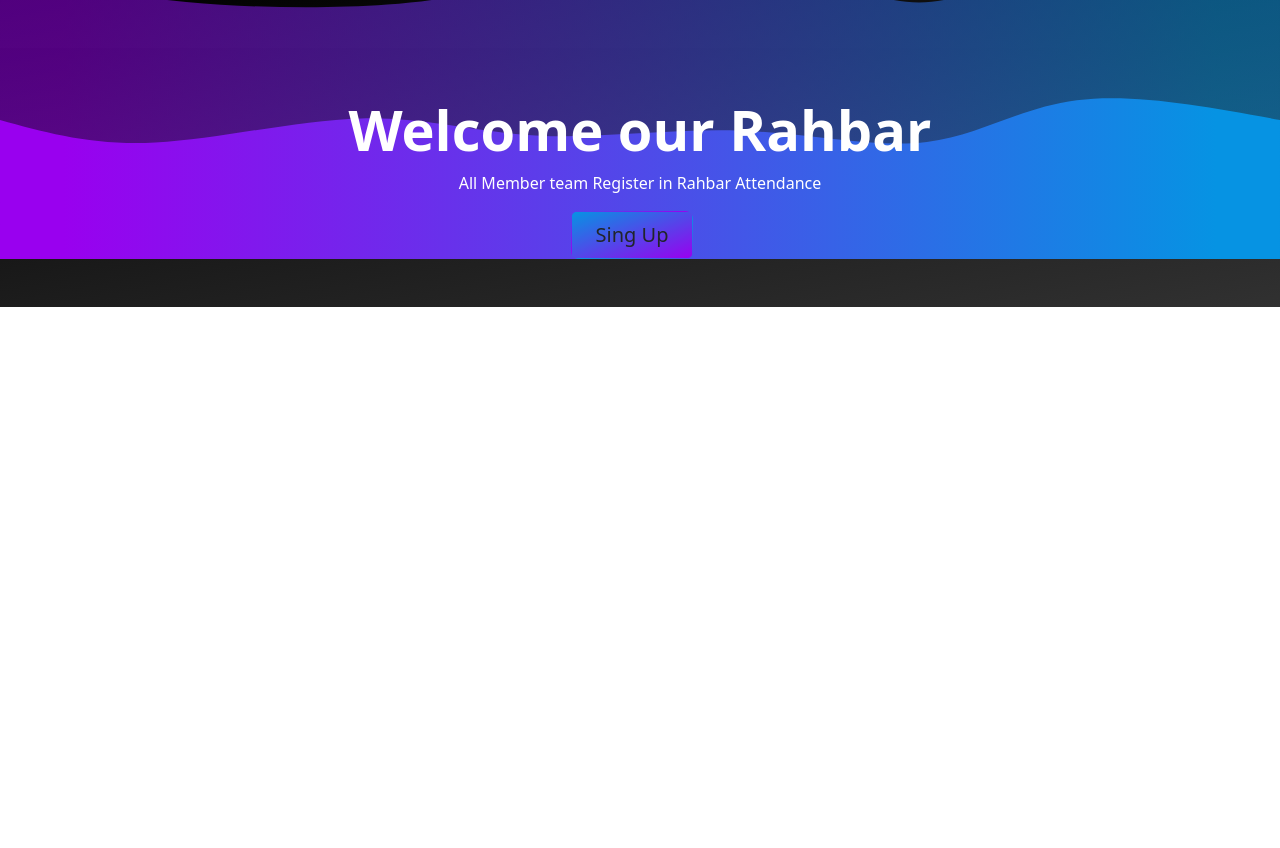
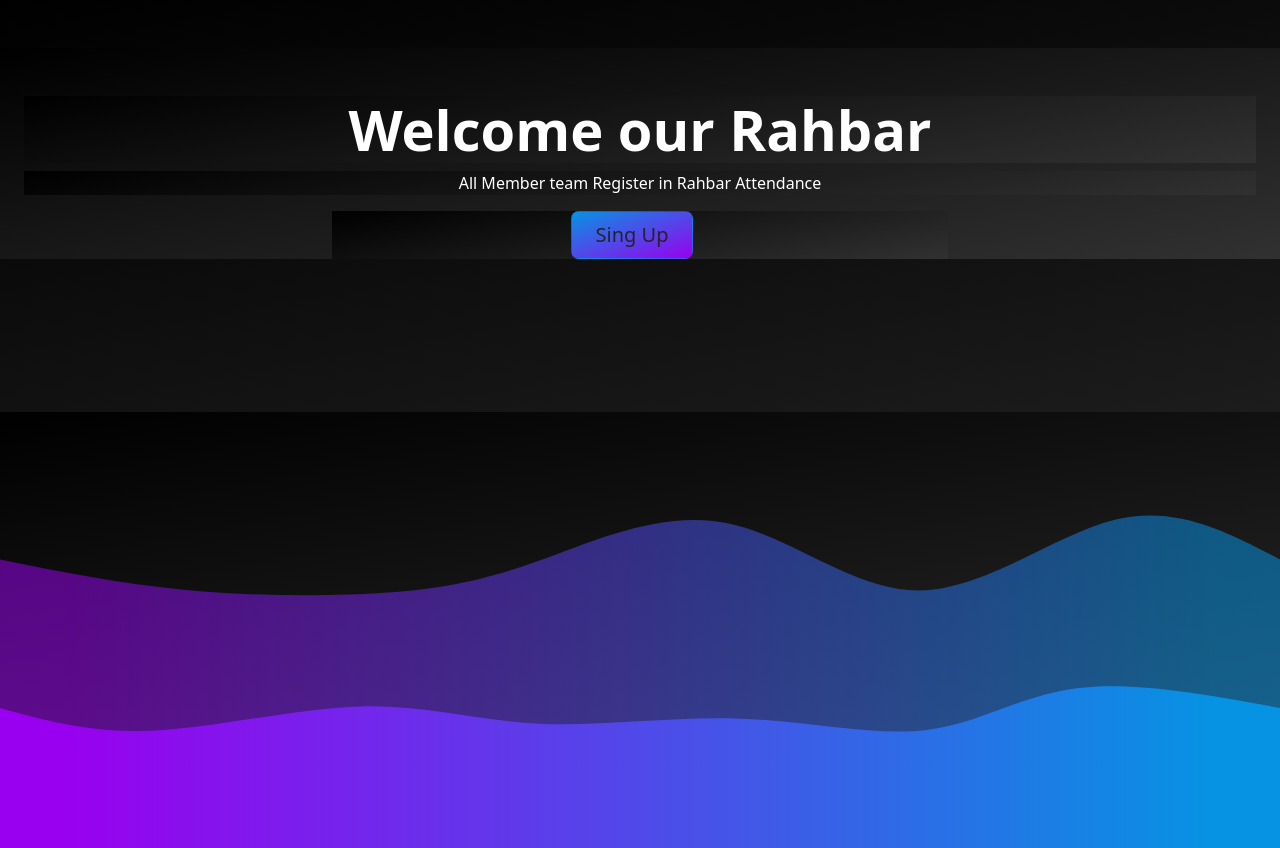
Before and after one commit to md-wasim-123/Atten, a Node server app: page / in a window 1280 px wide. Before the commit the page ends 307 px from the top, so only its background shows below. Run offline with Node 20, Linux system fonts and the light colour scheme; some libraries are stand-ins or nearby versions.

Commit message:
Update style.css

```diff
--- a/public/css/style.css
+++ b/public/css/style.css
@@ -3,7 +3,7 @@
   margin: 0;
   padding: 0;
   box-sizing: border-box;
-
+   background-image: linear-gradient(-190deg, #000000 0%, #313131 100%);
 }
 body ,html{
 
@@ -11,7 +11,7 @@ body ,html{
   background-repeat: no-repeat;
   background-size: cover;
   width: 100%;
-  height: 100auto;
+  height: 100vh;
   position: relative;
 
 }
```
